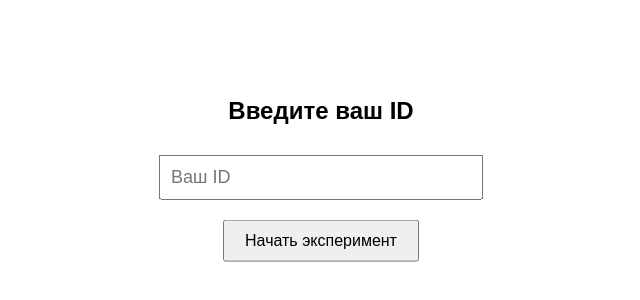
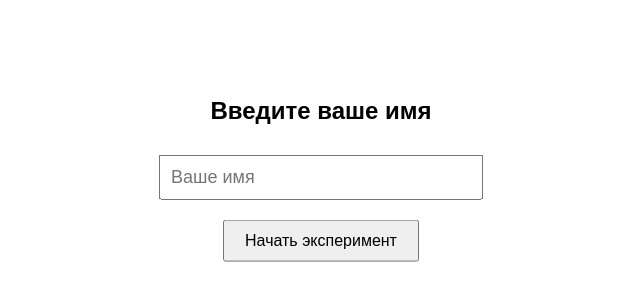
Before and after one commit to yuitamuuuuuuu/experiment, a plain HTML site: page index.html in a window 1280 px wide. Shown: the part 226-526 px from the top of the page, without its empty margins (319-959 px from the left). Drawn offline with Linux system fonts and the light colour scheme.

Commit message:
Update index.html

```diff
--- a/index.html
+++ b/index.html
@@ -51,8 +51,8 @@
 <body>
     <!-- Экран ввода ID -->
     <div id="idScreen" class="screen active">
-        <h2>Введите ваш ID</h2>
-        <input type="text" id="participantId" placeholder="Ваш ID">
+        <h2>Введите ваше имя</h2>
+        <input type="text" id="participantId" placeholder="Ваше имя">
         <br>
         <button onclick="startExperiment()">Начать эксперимент</button>
     </div>
```
